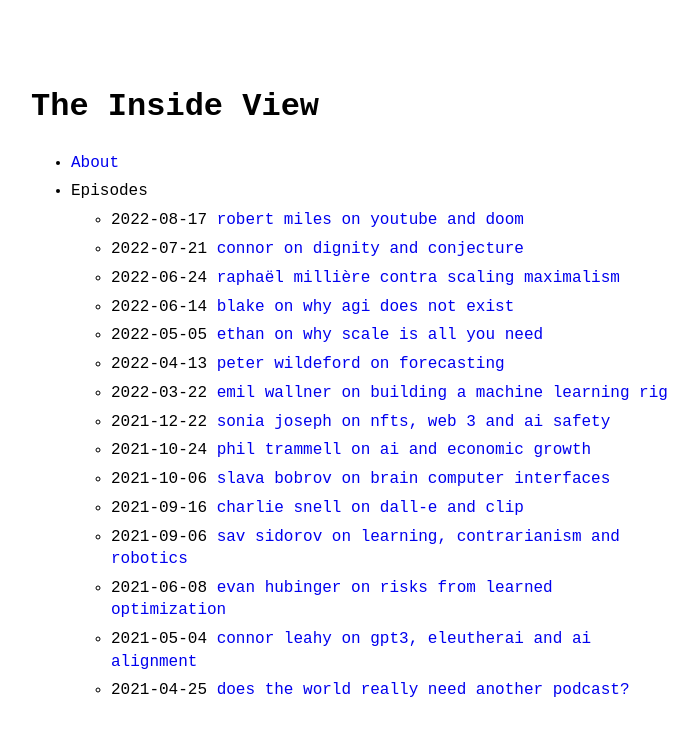
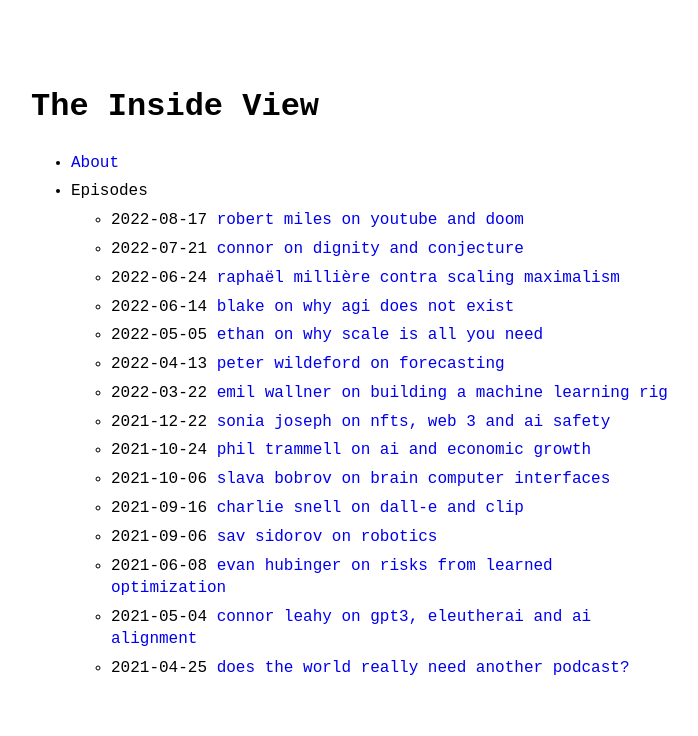
Before and after one commit to theinsideview/theinsideview.github.io, a Jekyll site: the page built from index.md, in a window 1280 px wide. Shown: the top 736 px of the page, without its empty margins (289-987 px from the left). Built offline with Jekyll 4.4.1, drawn with Linux system fonts in a browser that asks for light colours.

Commit message:
Update 2021-09-06-sav.md

```diff
--- a/_posts/2021-09-06-sav.md
+++ b/_posts/2021-09-06-sav.md
@@ -1,6 +1,6 @@
 ---
 layout: post
-title: "Sav Sidorov on Learning, Contrarianism and Robotics"
+title: "Sav Sidorov on Robotics"
 category: podcast
 permalink: sav
 youtubeId: _Y6_TakG3d0
```
